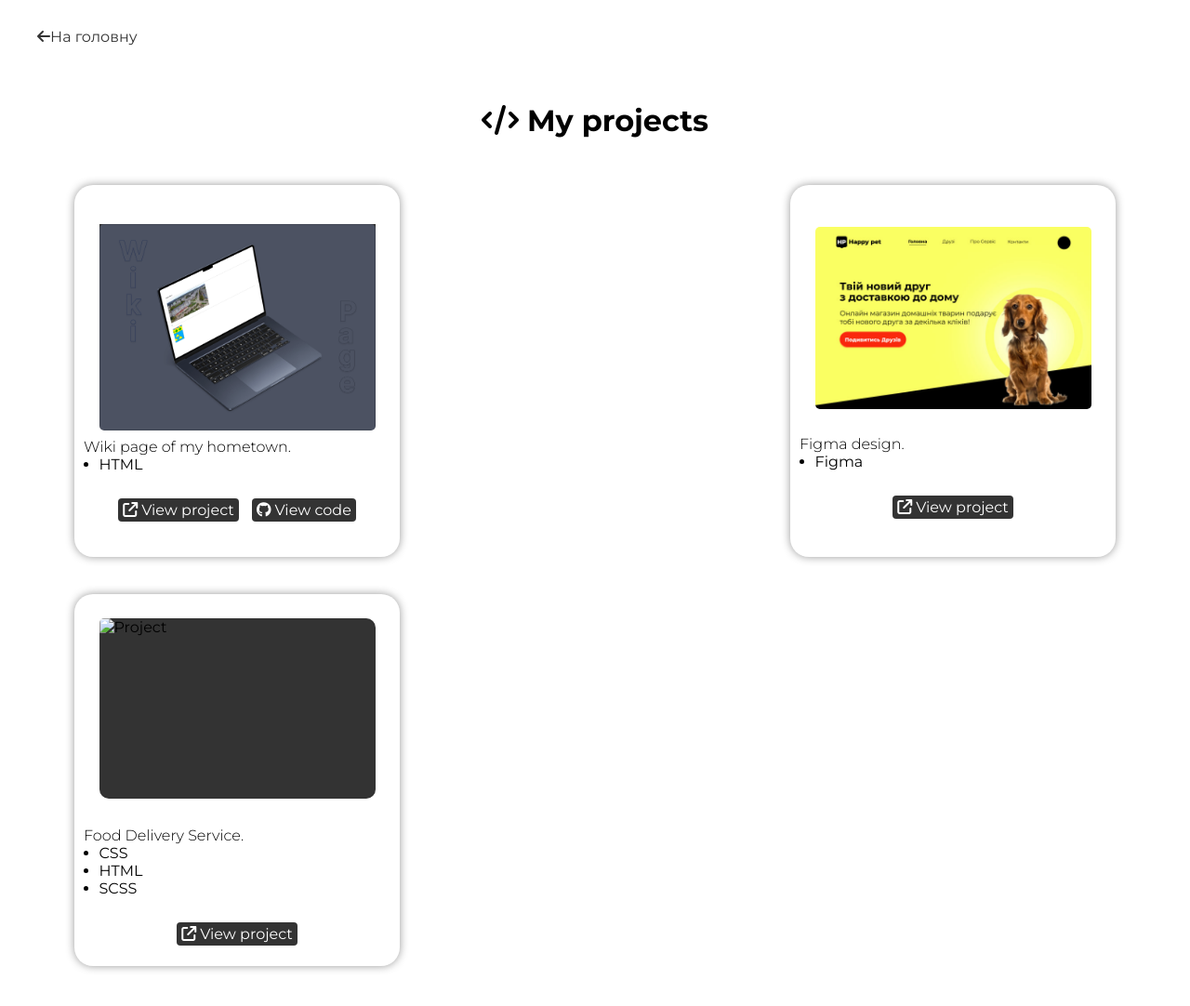
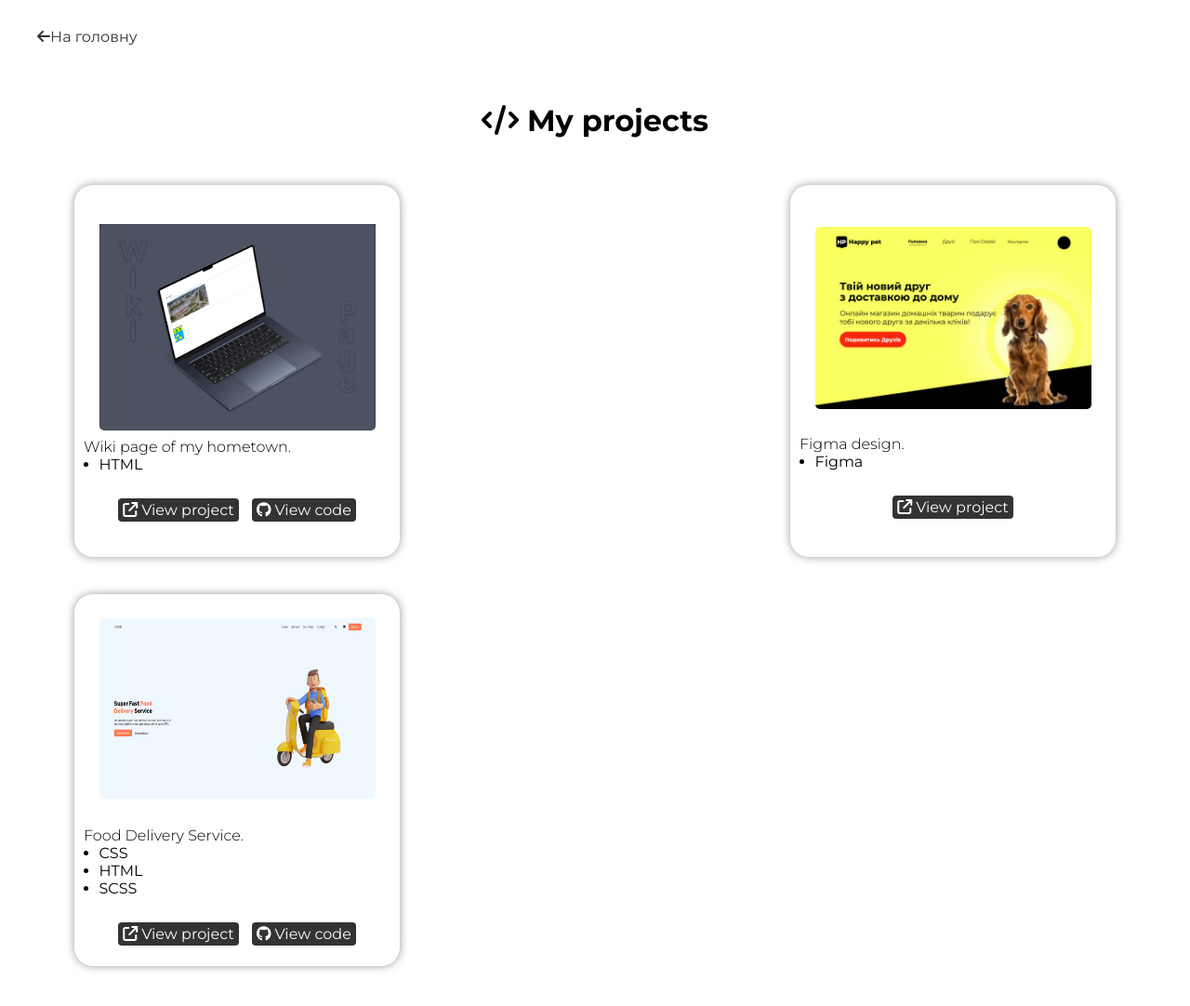
Before and after one commit to VladyslavRomanyshyn/Portfolio, a plain HTML site: page portfolio.html in a window 1280 px wide. Shown: the whole page at 93% size. Drawn offline with Linux system fonts and the light colour scheme.

Commit message:
commit message

```diff
--- a/portfolio.css
+++ b/portfolio.css
@@ -198,6 +198,7 @@
 
 .photoContainer3 img {
     width: 100%;
+    height: 100%;
     border-radius: 5px;
 
 
--- a/portfolio.html
+++ b/portfolio.html
@@ -57,8 +57,8 @@
         <!-- Project 3 -->
             <div class="projectItem3">
                 <div class="photoContainer3">
-                    <img src="" alt="Project">
-            </div>
+                    <img src="pngs/scooter.jpg" alt="Food Delivery Service">
+                </div>
             <p>Food Delivery Service.
                 <ul>
                     <li>CSS</li>
@@ -67,13 +67,14 @@
                 </ul>
             </p>
             <div class="viewContainer3">
-                <a href="vladyslavromanyshyn.github.io/Portfolio/"><i class="fa-solid fa-arrow-up-right-from-square"></i>View project</a>
+                <a href="https://vladyslavromanyshyn.github.io/Delivery-service/"><i class="fa-solid fa-arrow-up-right-from-square"></i>View project</a>
+                <a href="https://github.com/VladyslavRomanyshyn/Portfolio"><i class="fa-brands fa-github"></i>View code</a>
 
             </div>
         </div>
     </div>
 
          <!-- Project 3 end -->
-    </div>
+
 </body>
 </html>
```
Also changed, not shown: pngs/scooter.jpg (added).
